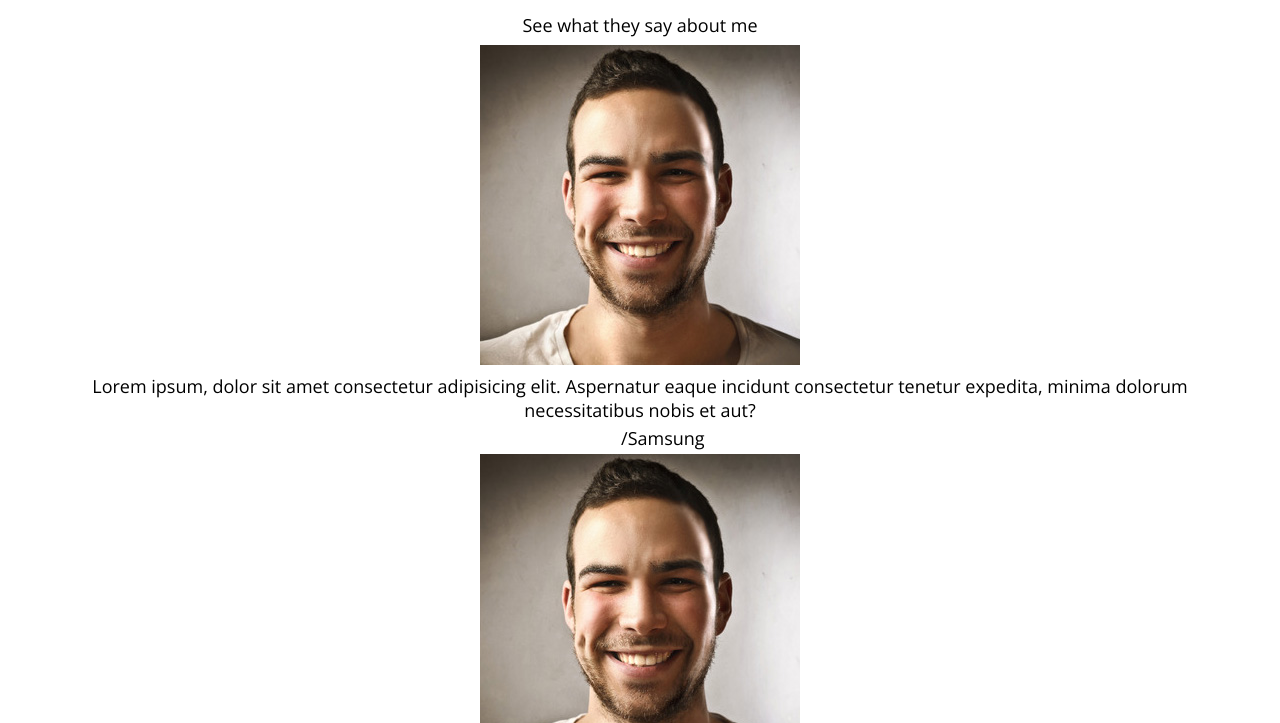
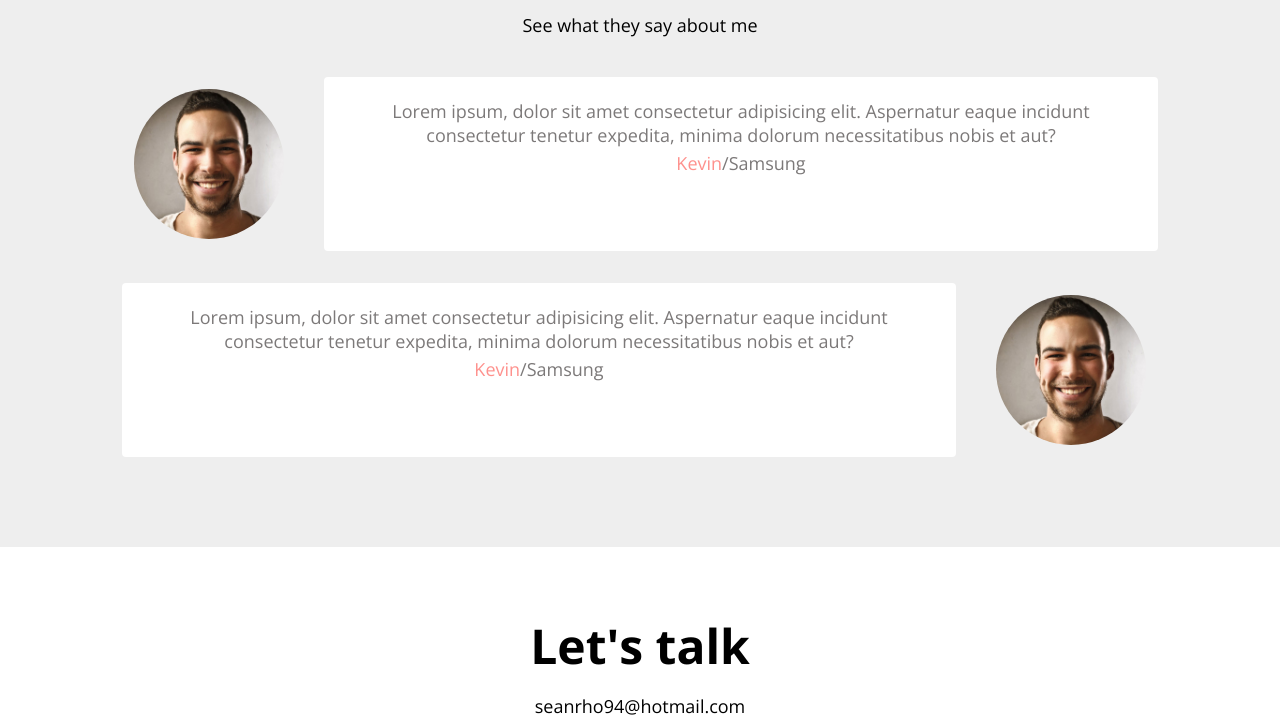
Before and after one commit to seanrho94/Portfolio-website-ver2, a plain HTML site: page index.html in a window 1280 px wide. Shown: the part 3449-4172 px from the top of the page. Drawn offline with nearby package versions, Linux system fonts and the light colour scheme.

Commit message:
CSS: Testimonials

```diff
--- a/index.html
+++ b/index.html
@@ -276,11 +276,11 @@
       </div>
 
       <div class="testimonial">
-        <img src="./imgs/testimonials/testimonial1.jpg" alt="Testimonial1" class="testimonial__avatar">
         <div class="testimonial__speech-bubble">
           <p>Lorem ipsum, dolor sit amet consectetur adipisicing elit. Aspernatur eaque incidunt consectetur tenetur expedita, minima dolorum necessitatibus nobis et aut?</p>
           <p class="name"><a href="#">Kevin</a>/Samsung</p>
         </div>
+        <img src="./imgs/testimonials/testimonial1.jpg" alt="Testimonial1" class="testimonial__avatar">
       </div>
     </div>
   </section>
--- a/style.css
+++ b/style.css
@@ -390,3 +390,47 @@ p {
   margin-left: -12px;
   margin-top: 8px;
 }
+
+/* Testimonial */
+#testimonials {
+  background-color: var(--color-light-white);
+}
+
+.testimonials {
+  margin: 40px;
+}
+
+.testimonial {
+  display: flex;
+  margin: 32px; 0;
+}
+
+.testimonial__avatar {
+  width: 150px;
+  height: 150px;
+  border-radius: 50%;
+  margin: 12px;
+}
+
+.testimonial__avatar:nth-child(odd) {
+  margin-right: 40px;
+}
+
+.testimonial__avatar:nth-child(even) {
+  margin-left: 40px;
+}
+
+.testimonial__speech-bubble {
+  padding: 18px;
+  background-color: var(--color-white);
+  border-radius: var(--size-border-radius);
+
+}
+
+.testimonial__speech-bubble p {
+  color: var(--color-light-grey);
+}
+
+.testimonial__speech-bubble a {
+  color: var(--color-pink);
+}
```
